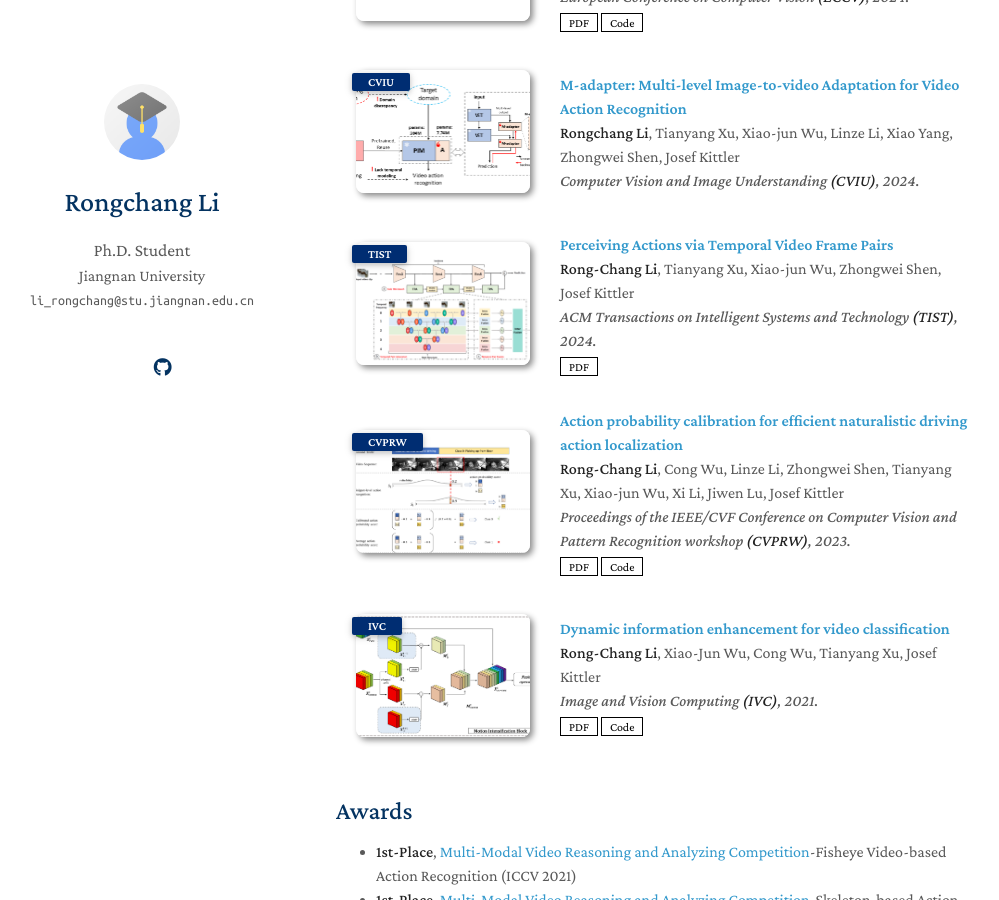
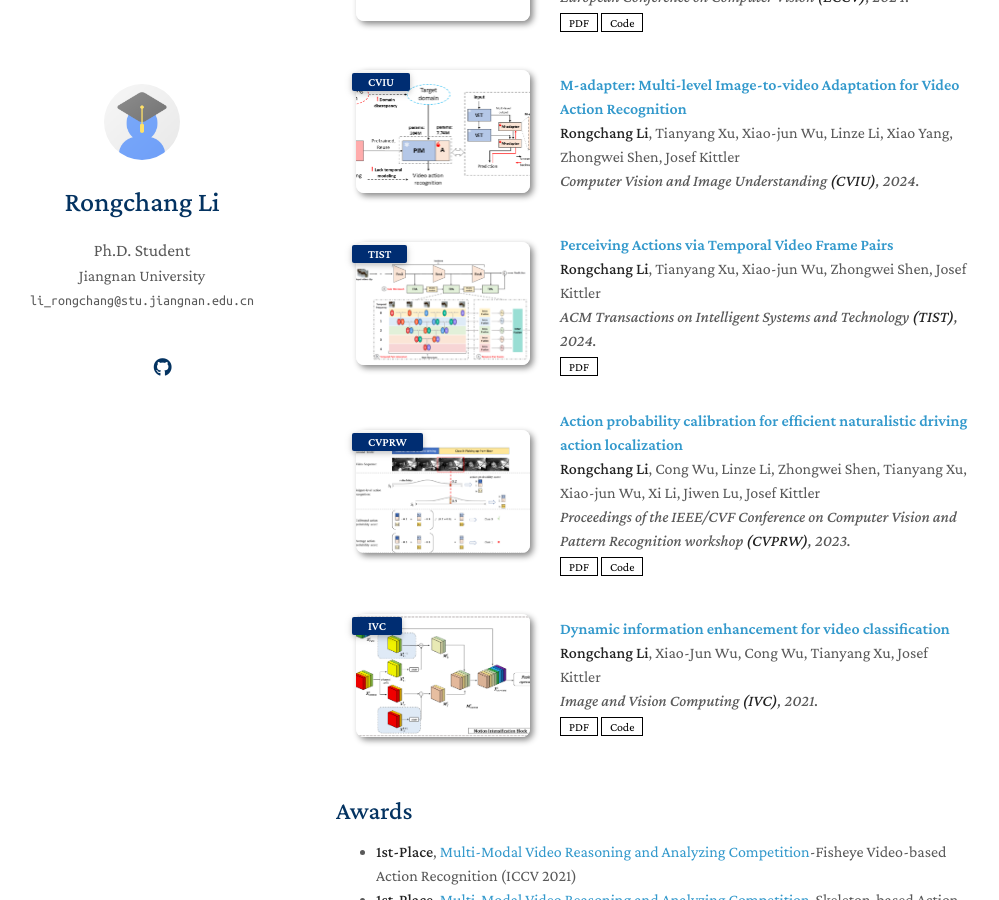
Before and after one commit to RongchangLi/RongchangLi.github.io, a Jekyll site: the page built from index.md, in a window 1280 px wide and 900 px high, scrolled down 448 px. Shown: the whole window, without its empty margins (134-1133 px from the left). Built offline with Jekyll 4.4.1, drawn with Linux system fonts in a browser that asks for light colours; nearby versions of some CDN libraries; a style sheet for code colours, icons or effects is not loaded; our own code applies the rules of GitHub Pages for plain Markdown files.

Commit message:
Update publications.yml

```diff
--- a/_data/publications.yml
+++ b/_data/publications.yml
@@ -19,7 +19,7 @@ main:
 
 
   - title: 'Perceiving Actions via Temporal Video Frame Pairs'
-    authors:  <strong>Rong-Chang Li</strong>, Tianyang Xu, Xiao-jun Wu, Zhongwei Shen, Josef Kittler
+    authors:  <strong>Rongchang Li</strong>, Tianyang Xu, Xiao-jun Wu, Zhongwei Shen, Josef Kittler
     conference_short: TIST
     conference: ACM Transactions on Intelligent Systems and Technology  <strong>(TIST)</strong>, 2024.
     pdf: https://dl.acm.org/doi/abs/10.1145/3652611
@@ -27,7 +27,7 @@ main:
     image: ./assets/img/publications/nest_tist.png
 
   - title: 'Action probability calibration for efficient naturalistic driving action localization'
-    authors:  <strong>Rong-Chang Li</strong>, Cong Wu, Linze Li, Zhongwei Shen, Tianyang Xu, Xiao-jun Wu, Xi Li, Jiwen Lu, Josef Kittler
+    authors:  <strong>Rongchang Li</strong>, Cong Wu, Linze Li, Zhongwei Shen, Tianyang Xu, Xiao-jun Wu, Xi Li, Jiwen Lu, Josef Kittler
     conference_short: CVPRW
     conference: Proceedings of the IEEE/CVF Conference on Computer Vision and Pattern Recognition workshop <strong>(CVPRW)</strong>, 2023.
     pdf: https://openaccess.thecvf.com/content/CVPR2023W/AICity/papers/Li_Action_Probability_Calibration_for_Efficient_Naturalistic_Driving_Action_Localization_CVPRW_2023_paper.pdf
@@ -35,7 +35,7 @@ main:
     image: ./assets/img/publications/tal_cvprw.png
 
   - title: 'Dynamic information enhancement for video classification'
-    authors:  <strong>Rong-Chang Li</strong>, Xiao-Jun Wu, Cong Wu, Tianyang Xu, Josef Kittler
+    authors:  <strong>Rongchang Li</strong>, Xiao-Jun Wu, Cong Wu, Tianyang Xu, Josef Kittler
     conference_short: IVC
     conference: Image and Vision Computing <strong>(IVC)</strong>, 2021.
     pdf: https://www.sciencedirect.com/science/article/pii/S0262885621001499
```
